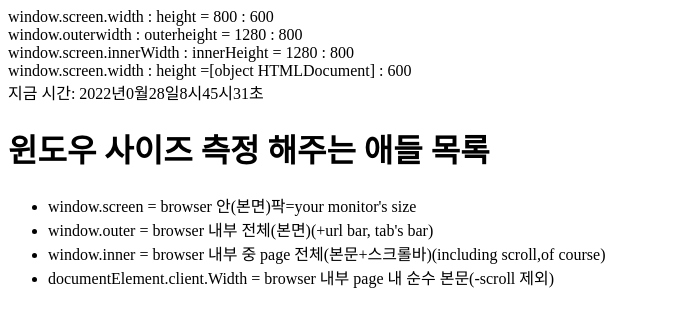
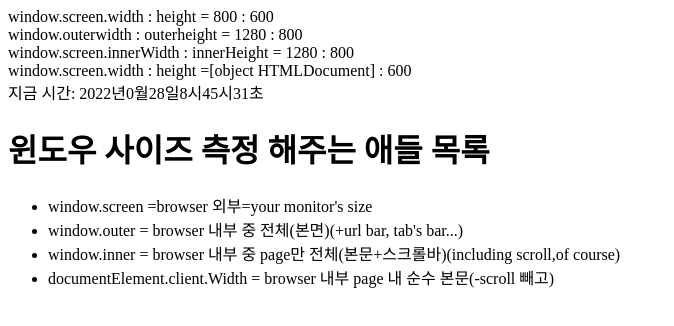
Before and after one commit to jinach0i/BasicJS, a plain HTML site: page win_size.html in a window 1280 px wide. Shown: the whole page, without its empty margins (0-674 px from the left). Drawn offline with Linux system fonts and the light colour scheme.

Commit message:
added prj1

```diff
--- a/win_size.html
+++ b/win_size.html
@@ -28,10 +28,10 @@
         <h1>윈도우 사이즈 측정 해주는 애들 목록</h1>
         <h2></h2>
         <ul>
-            <li>window.screen = browser 안(본면)팍=your monitor's size</li>
-            <li>window.outer = browser 내부 전체(본면)(+url bar, tab's bar)</li>
-            <li>window.inner = browser 내부 중 page 전체(본문+스크롤바)(including scroll,of course)</li>
-            <li>documentElement.client.Width = browser 내부 page 내 순수 본문(-scroll 제외)</li>
+            <li>window.screen =browser 외부=your monitor's size</li>
+            <li>window.outer = browser 내부 중 전체(본면)(+url bar, tab's bar...)</li>
+            <li>window.inner = browser 내부 중 page만 전체(본문+스크롤바)(including scroll,of course)</li>
+            <li>documentElement.client.Width = browser 내부 page 내 순수 본문(-scroll 빼고)</li>
         </ul>
     </div>
 </body>
```
Also changed, not shown: win_coordinates.html (+2 -2 lines).
